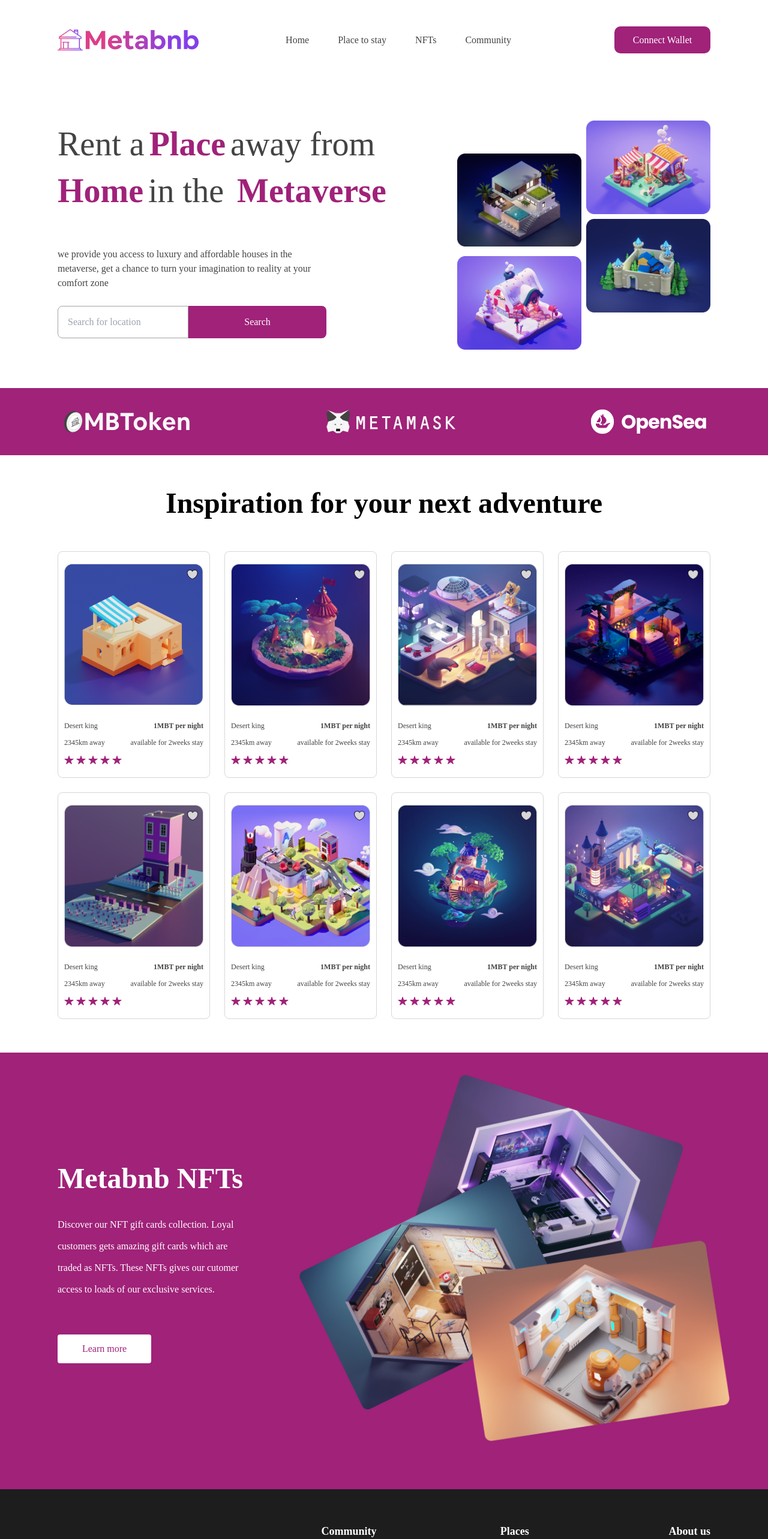
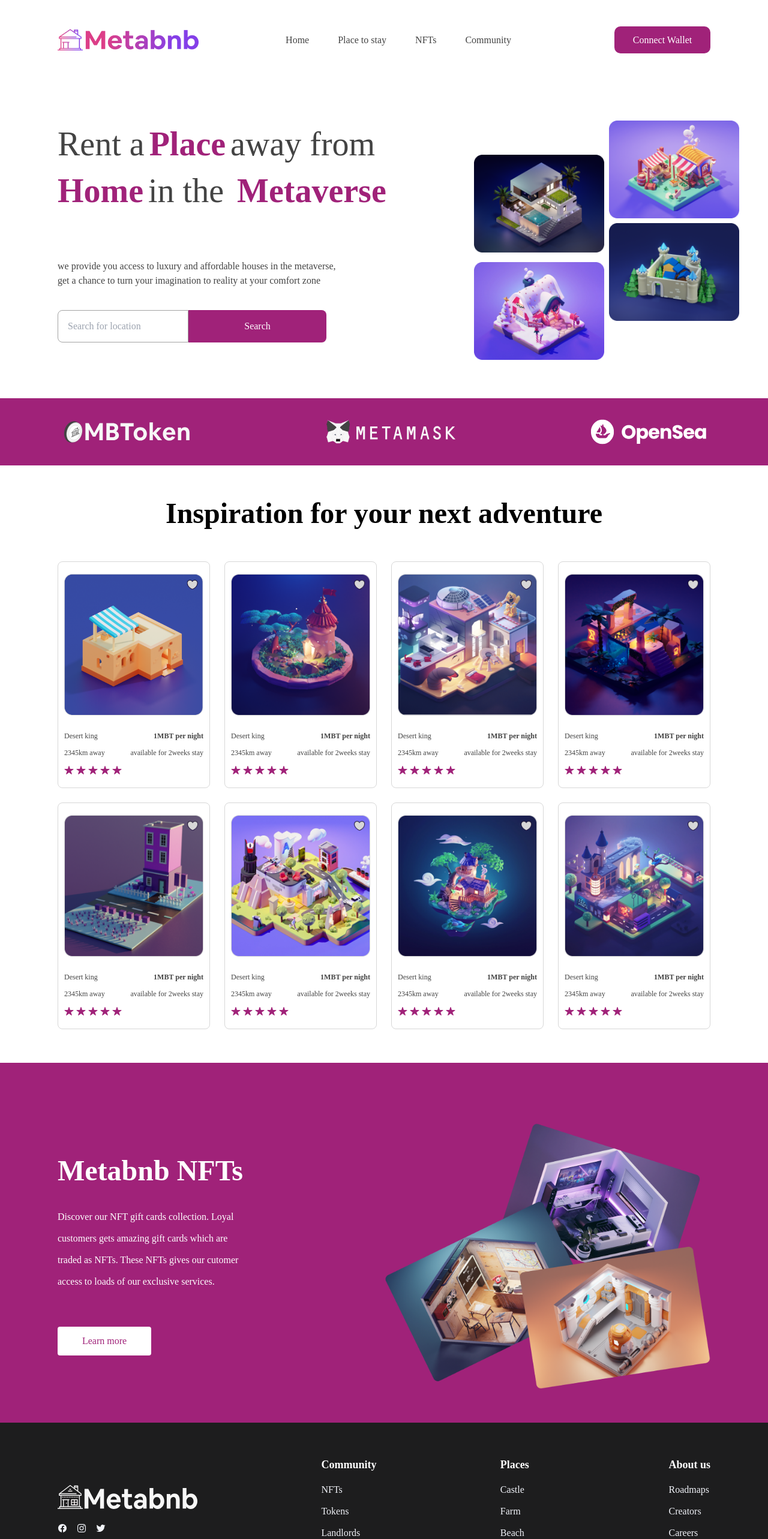
Before and after one commit to dread557/meta-bnb, a React (Create React App) app: page / in a window 1280 px wide. Shown: the top 2566 px of the page at 60% size. Built offline with nearby package versions, Linux system fonts and the light colour scheme; a web font is replaced by a local one.

Commit message:
Fix: adjust some media queries

```diff
--- a/src/components/Banner.jsx
+++ b/src/components/Banner.jsx
@@ -2,7 +2,7 @@ import React from 'react'
 
 const Banner = () => {
     return (
-        <div className='flex h-[70px] items-center p-8 lg:p-14 lg:pl-24 lg:pr-24 justify-between bg-[#A02279]'>
+        <div className='flex h-[70px] items-center p-8 lg:p-14 lg:pl-12 lg:pr-12 xl:pl-24 xl:pr-24 justify-between bg-[#A02279]'>
             <img className='w-[80px] md:w-auto' src='../assets/mbtoken.svg' alt='Mb token' />
             <img className='w-[80px] md:w-auto' src='../assets/meta.svg' alt='Metask' />
             <img className='w-[80px] md:w-auto' src='../assets/opensea.svg' alt='open sea' />
--- a/src/components/GiftCard.jsx
+++ b/src/components/GiftCard.jsx
@@ -2,21 +2,21 @@ import React from 'react'
 
 const GiftCard = () => {
     return (
-        <div className='flex flex-col lg:flex-row lg:pl-24 lg:pr-24 bg-[#A02279] p-8 lg:p-14 relative lg:pt-[186px] lg:pb-[210px] text-white'>
-            <div className='md:w-[50%] '>
+        <div className='flex flex-col-reverse md:flex-row lg:pl-12 lg:pr-12 xl:pl-24 xl:pr-24 bg-[#A02279] p-8 items-center lg:p-14 relative lg:pt-[100px] text-white'>
+            <div className='md:w-[50%] mt-5 md:mt-0'>
                 <h1 className='text-5xl font-bold mb-[35px]'>Metabnb NFTs</h1>
-                <p className='md:w-[60%] leading-9'>Discover our NFT gift cards collection.
+                <p className='lg:w-[60%] leading-9'>Discover our NFT gift cards collection.
                     Loyal customers gets amazing gift cards
                     which are traded as NFTs. These NFTs gives
                     our cutomer access to loads of our exclusive services.
                 </p>
                 <button className='text-[#A02279] hover:bg-opacity-80 bg-white mt-[57px] h-12 w-[156px] rounded'>Learn more</button>
             </div>
-            <div className=' w-[50%]'>
-                {/* <img src='../assets/gift-lg' alt='' /> */}
-                <img className='hidden md:flex md:w-[35%]  absolute md:top-[22%] lg:top-[28%] left-[39%] z-20' src='../assets/gift-1.png' alt='gift card' />
+            <div className=' md:w-[50%]'>
+                <img src='../assets/gift-lg.png' alt='' />
+                {/* <img className='hidden md:flex md:w-[35%]  absolute md:top-[22%] lg:top-[28%] left-[39%] z-20' src='../assets/gift-1.png' alt='gift card' />
                 <img className='hidden md:flex md:w-[35%] absolute md:top-[5%]  lg:op-[3%] left-[54%] z-10' src='../assets/gift-2.png' alt='gift card' />
-                <img className='hidden md:flex md:w-[35%] absolute md:top-[36%]  lg:top-[43%] left-[60%] z-30' src='../assets/gift-3.png' alt='gift card' />
+                <img className='hidden md:flex md:w-[35%] absolute md:top-[36%]  lg:top-[43%] left-[60%] z-30' src='../assets/gift-3.png' alt='gift card' /> */}
             </div>
         </div>
     )
--- a/src/components/HeroSection.jsx
+++ b/src/components/HeroSection.jsx
@@ -2,7 +2,7 @@ import React from 'react'
 
 const HeroSection = () => {
     return (
-        <div className='flex flex-col lg:flex-row p-8 lg:p-14 lg:pl-24 lg:pr-24 pt-2 md:pt-16 lg:gap-8 justify-between '>
+        <div className='flex flex-col lg:flex-row p-8 lg:p-14 lg:pl-12 lg:pr-12 xl:pl-24 xl:pr-24pt-2 md:pt-16 lg:gap-8 justify-between '>
             <div className='flex flex-col lg:w-[60%]'>
                 <h1 className=' text-3xl lg:text-[56px] lg:w-[100%] leading-[140%] grow'>Rent a
                     <span className='text-[#A02279] font-bold ml-2 mr-2'>Place</span>
--- a/src/components/Inspiration.jsx
+++ b/src/components/Inspiration.jsx
@@ -4,7 +4,7 @@ import Card from './Card'
 
 const Inspiration = () => {
     return (
-        <div className='p-8 lg:p-14 lg:pl-24 lg:pr-24'>
+        <div className='p-8 lg:p-14 lg:pl-12 lg:pr-12 xl:pl-24 xl:pr-24'>
             <h1 className='font-bold text-3xl mb-14 lg:text-5xl text-black text-center'>Inspiration for your next adventure</h1>
             <div className='grid sm:grid-cols-2 gap-6 md:grid-cols-3 lg:grid-cols-4'>
                 {Inspo.map(({ id, name, price, distance, duration, image }) => (
--- a/src/components/Navbar.jsx
+++ b/src/components/Navbar.jsx
@@ -32,7 +32,7 @@ const Navbar = ({ openModal, setOpenModal }) => {
     ]
 
     return (
-        <header className='flex justify-between p-8 lg:p-14 lg:pt-11 lg:pl-24 lg:pr-24 pt-7 items-center'>
+        <header className='flex justify-between p-8 lg:p-14 lg:pt-11 lg:pl-12 lg:pr-12 xl:pl-24 xl:pr-24 pt-7 items-center'>
             <div className='flex space-x-1 items-center'>
                 <img className='w-[41.99px] h-[36.37px]' src='../assets/logo.png' alt='logo' />
                 {screenSize >= 768 && (<img className='' src='../assets/logo-text.png' alt='meta bnb' />)}
```
